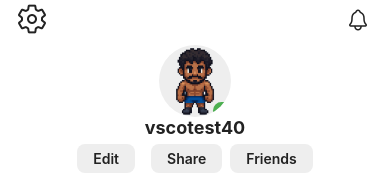
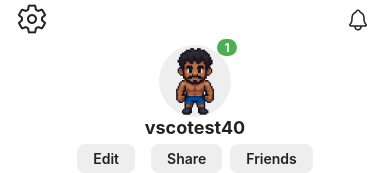
Before and after one commit to aliiqbal24/FitPal---Mobile-App, a React Native app: screen /Profile in a window 390 px wide. Shown: the top 173 px of the page. Built offline with nearby package versions, Linux system fonts and the light colour scheme.

Commit message:
Move level badge above avatar

```diff
--- a/src/components/AvatarWithLevelBadge.js
+++ b/src/components/AvatarWithLevelBadge.js
@@ -18,13 +18,13 @@ export default function AvatarWithLevelBadge({ source, size = 72, level = 1 }) {
 const styles = StyleSheet.create({
   container: {
     position: 'relative',
-    overflow: 'hidden',
+    overflow: 'visible',
     backgroundColor: '#eee',
   },
   badge: {
     position: 'absolute',
-    bottom: -2,
-    right: -2,
+    top: -6,
+    right: -6,
     backgroundColor: '#4CAF50',
     borderRadius: 10,
     paddingHorizontal: 4,
```
